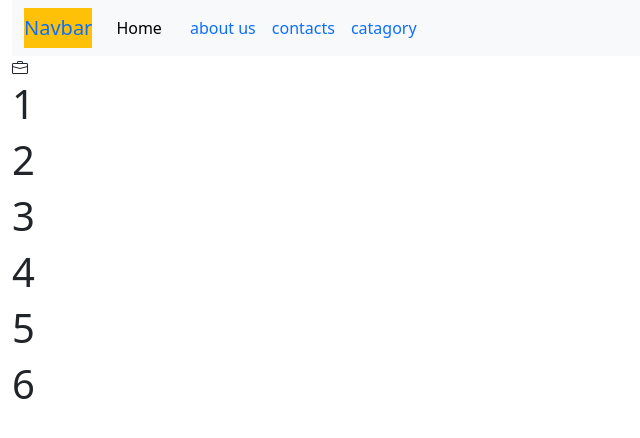
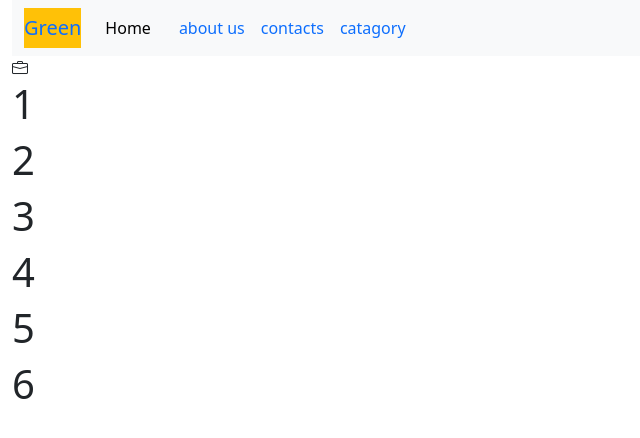
Before and after one commit to nandautomo/Bootstrap-Green-Portfolio, a plain HTML site: page index.html in a window 1280 px wide. Shown: the whole page, without its empty margins (0-640 px from the left). Drawn offline with nearby package versions, Linux system fonts and the light colour scheme.

Commit message:
naam change

```diff
--- a/index.html
+++ b/index.html
@@ -16,7 +16,7 @@
             <div class="col">
                 <nav class="navbar navbar-expand-lg bg-body-tertiary">
                     <div class="container-fluid mx-0">
-                      <a class="navbar-brand text-primary bg-warning" href="#">Navbar</a>
+                      <a class="navbar-brand text-primary bg-warning" href="#">Green</a>
                       <button class="navbar-toggler" type="button" data-bs-toggle="collapse" data-bs-target="#navbarSupportedContent" aria-controls="navbarSupportedContent" aria-expanded="false" aria-label="Toggle navigation">
                         <span class="navbar-toggler-icon"></span>
                       </button>
```
